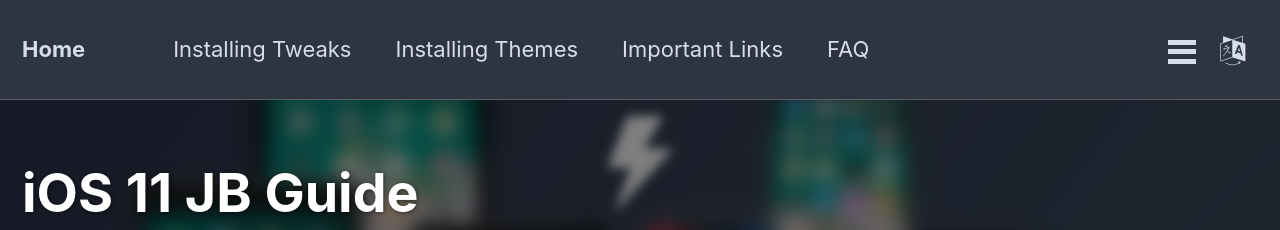
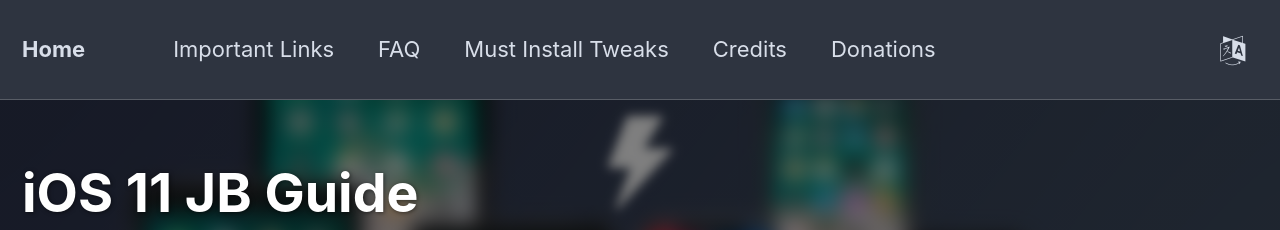
Before and after one commit to jacc/JBGuide, a Jekyll site: the page built from _pages/en_US/home.txt, in a window 1280 px wide. Shown: the top 230 px of the page. Built offline with Jekyll 4.4.1, drawn with Linux system fonts in a browser that asks for light colours.

Commit message:
update navi

```diff
--- a/_data/navigation/en_US.yml
+++ b/_data/navigation/en_US.yml
@@ -3,12 +3,6 @@ main:
   -
     title:     Home
     url:       /
-  -
-    title:     Installing Tweaks
-    url:       install-tweaks
-  -
-    title:     Installing Themes
-    url:       install-themes
   -
     title:     Important Links
     url:       important-links
```
